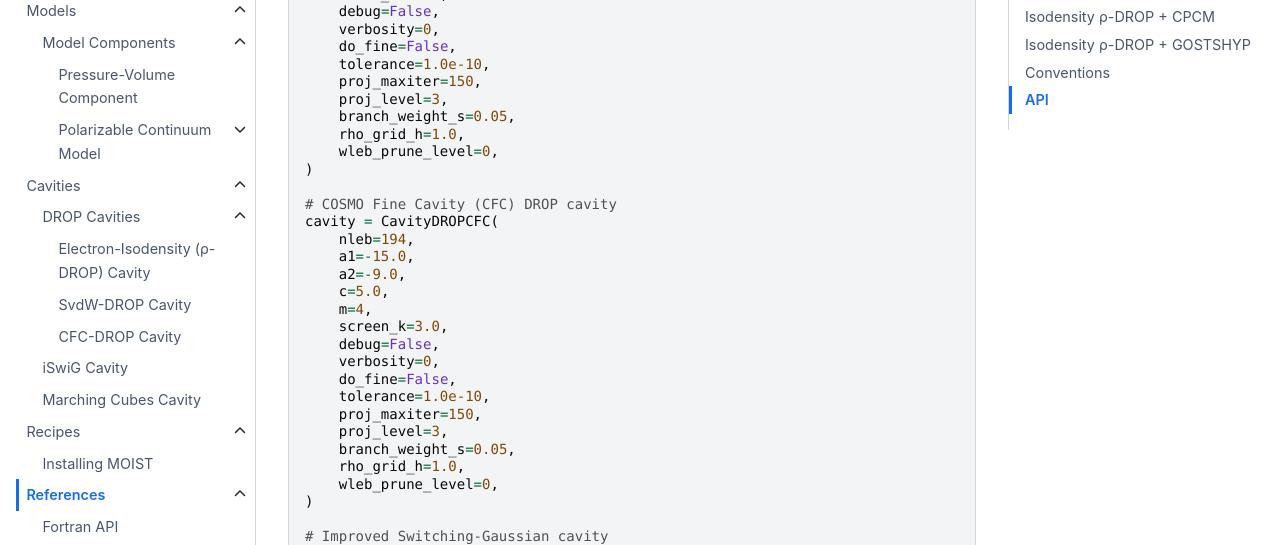
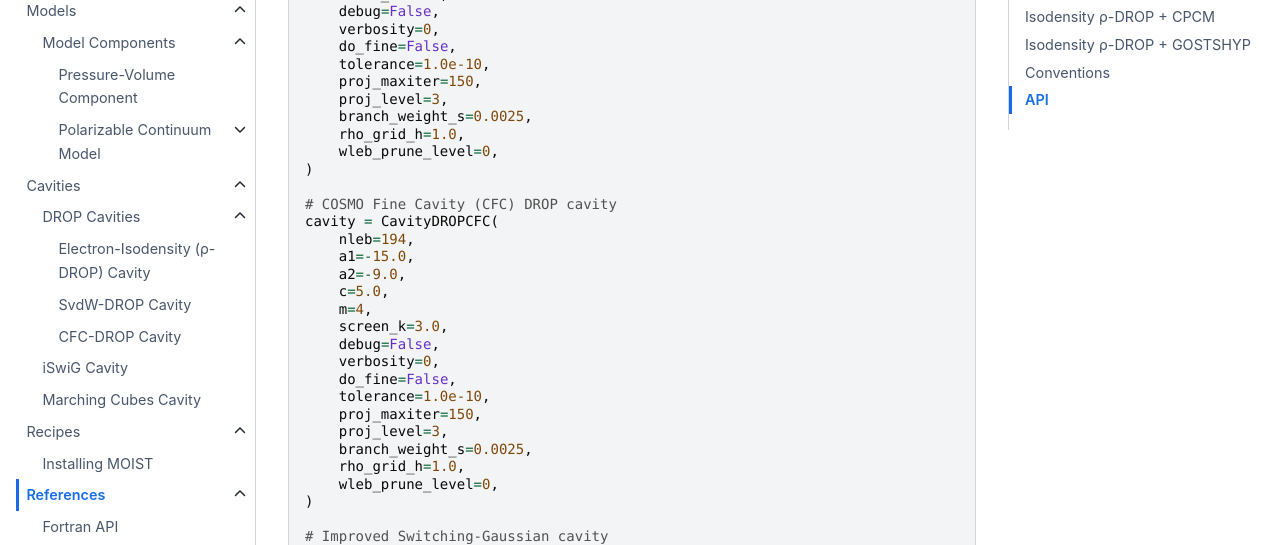
Before and after one commit to lukaswittmann/moist, a Sphinx documentation site: the page built from docs/reference/pyscf.rst, in a window 1280 px wide and 900 px high, scrolled down 1826 px. Shown: the part 152-697 px from the top of the window. Built offline with Sphinx 7.4.7 and the Sphinx Book theme 1.1.4, drawn with Linux system fonts in a browser that asks for light colours.

Commit message:
Corrected default values

```diff
--- a/docs/reference/pyscf.rst
+++ b/docs/reference/pyscf.rst
@@ -87,7 +87,7 @@ For example, the following are three alternative CPCM models; keep the construct
        tolerance=1.0e-10,
        proj_maxiter=150,
        proj_level=3,
-       branch_weight_s=0.05,
+       branch_weight_s=0.0025,
        rho_grid_h=1.0,
        wleb_prune_level=0,
    )
@@ -106,7 +106,7 @@ For example, the following are three alternative CPCM models; keep the construct
        tolerance=1.0e-10,
        proj_maxiter=150,
        proj_level=3,
-       branch_weight_s=0.05,
+       branch_weight_s=0.0025,
        rho_grid_h=1.0,
        wleb_prune_level=0,
    )
```
